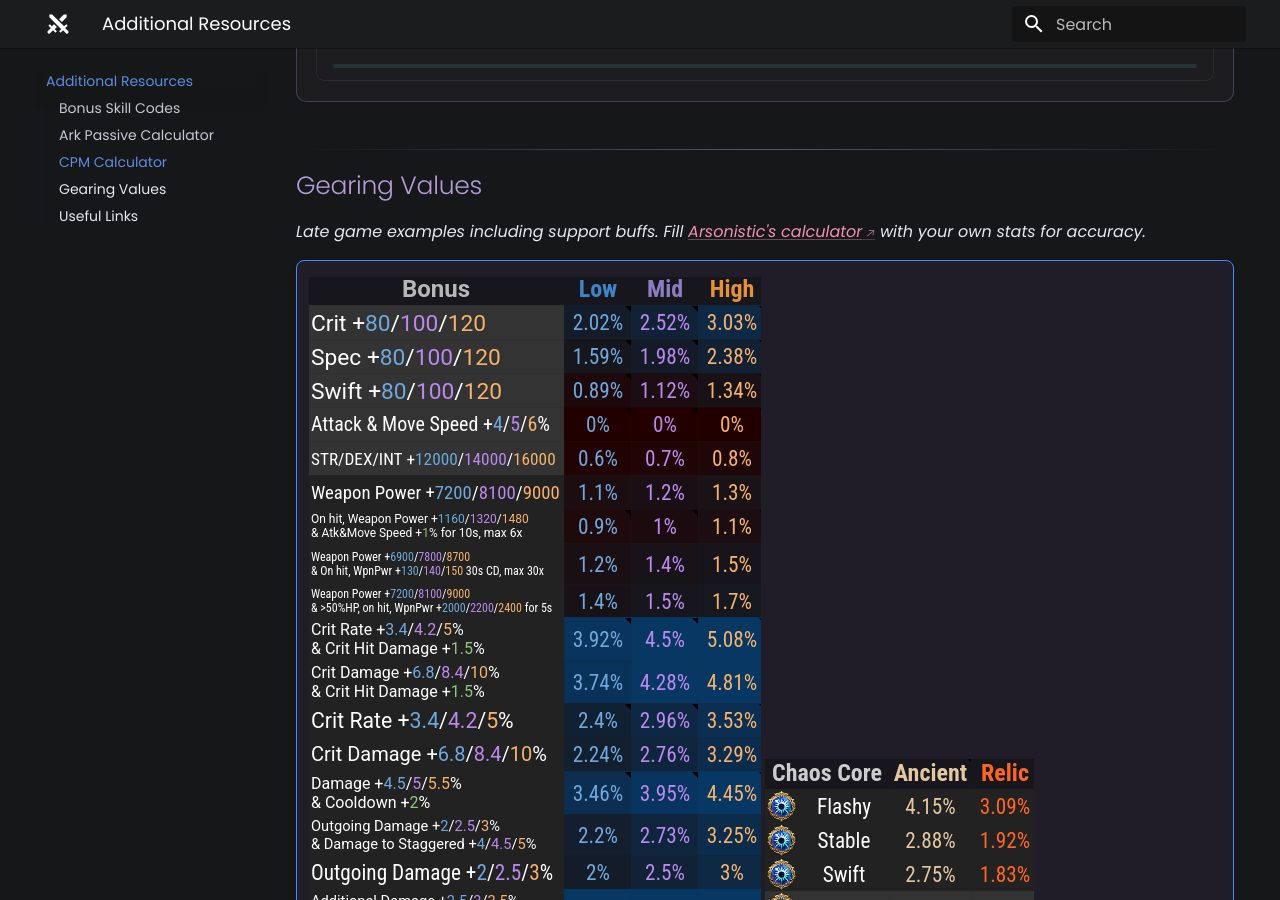
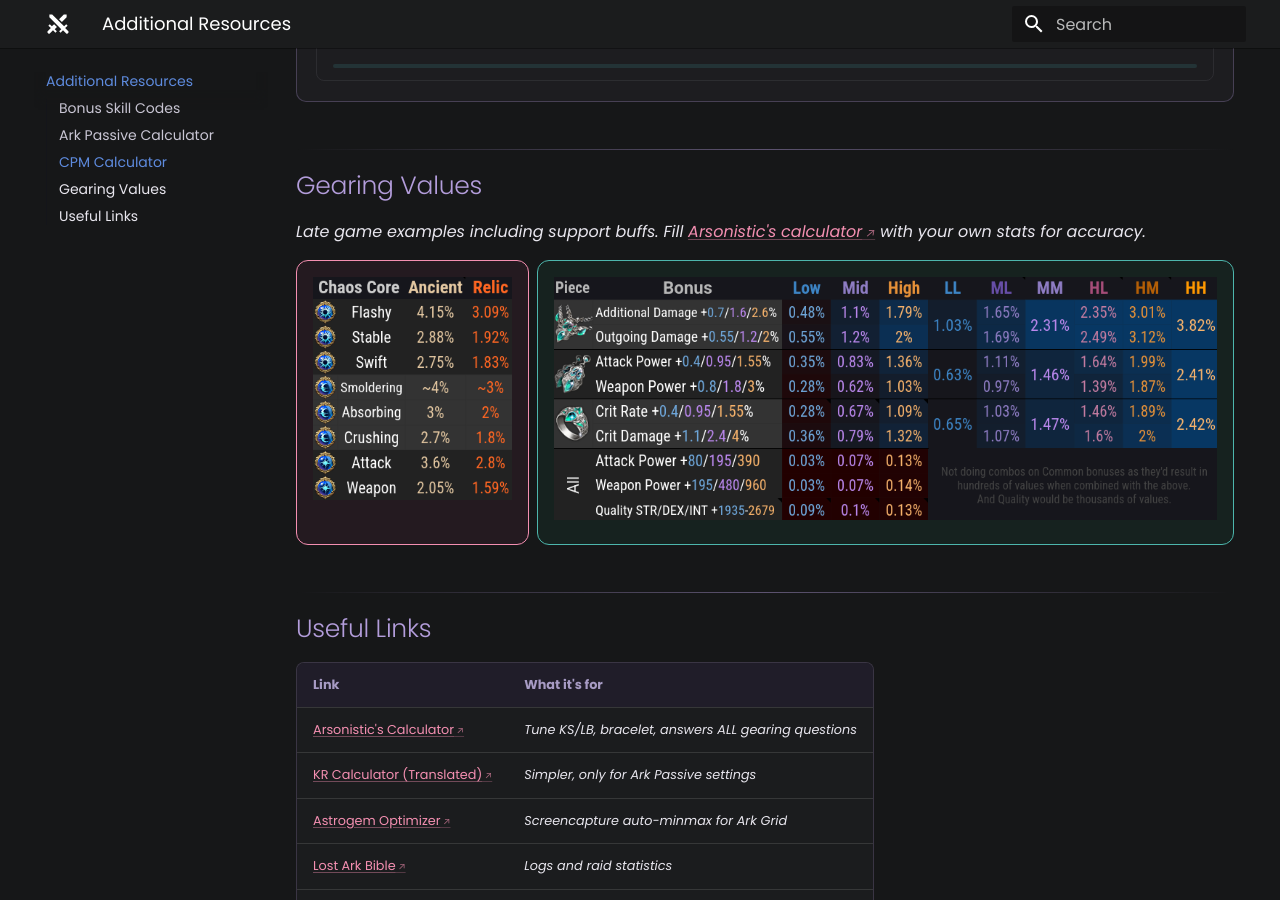
Before and after one commit to interlockme/deathblade, an MkDocs documentation site: the page built from docs/resources.md, in a window 1280 px wide and 900 px high, scrolled down 2687 px. Built offline with MkDocs 1.6.1 and Material for MkDocs 9.7.7, drawn with Linux system fonts in a browser that asks for light colours; plug-ins that fetch from the network failed and are left out.

Commit message:
no longer need bracelet static img

```diff
--- a/docs/resources.md
+++ b/docs/resources.md
@@ -579,10 +579,12 @@
 
 *Late game examples including support buffs. Fill [Arsonistic's calculator](https://docs.google.com/spreadsheets/d/1_0J7liyM_yw16pyn6TKlF1YGaIt5n_A9hSoLnT3yTUc/edit?usp=sharing) with your own stats for accuracy.*
 
-!!! note ""
-    ![Gearing values table 1](assets/shared/gearing-1.png)
-    ![Gearing sticker](assets/shared/gearing-sticker.png)
-    ![Gearing values table 2](assets/shared/gearing-2.png)
+<div class="grid cards" style="grid-template-columns: 1fr 3fr;" markdown>
+
+- ![Gearing sticker](assets/shared/gearing-sticker.png)
+- ![Gearing values table 1](assets/shared/gearing-1.png)
+
+</div>
 
 ## Useful Links
 
```
Also changed, not shown: docs/assets/shared/gearing-1.png, docs/assets/shared/gearing-2.png (deleted).
